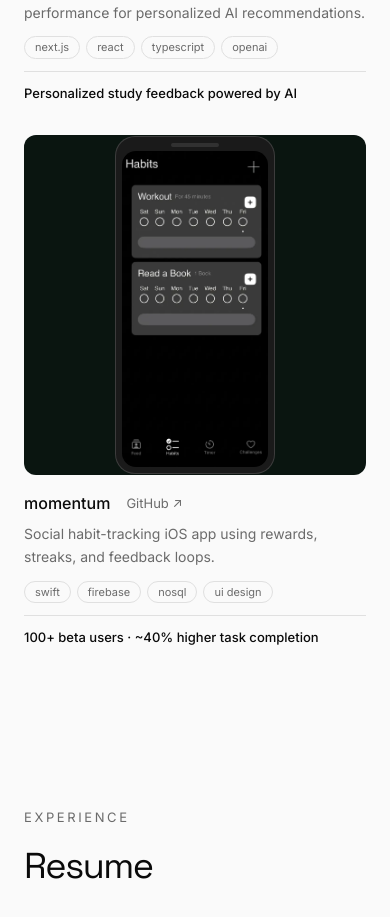
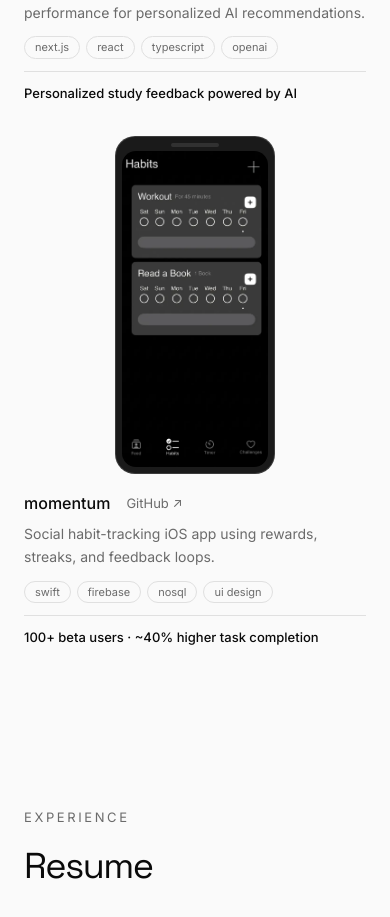
Before and after one commit to AndreTsoi/personal-site, a Next.js app in the folder nextapp/: page / in a window 390 px wide. Shown: the part 1264-2181 px from the top of the page. Built offline with nearby package versions, Linux system fonts and the light colour scheme.

Commit message:
Remove background box from phone mockup cards

```diff
--- a/nextapp/src/components/Projects.tsx
+++ b/nextapp/src/components/Projects.tsx
@@ -100,27 +100,31 @@ export default function Projects() {
           <Reveal key={p.title} delay={i * 0.08}>
             <article className="group">
               {/* Mockup card */}
+              {p.mockup === "browser" ? (
                 <a
                   href={p.links[0].href}
                   target="_blank"
                   rel="noopener noreferrer"
                   className="block rounded-xl overflow-hidden transition-transform duration-300 group-hover:-translate-y-1"
-                style={{
-                  background: p.bg,
-                  height: 340,
-                  ...(p.mockup === "phone" ? { display: "flex", alignItems: "center", justifyContent: "center", padding: "24px 32px" } : {}),
-                }}
+                  style={{ background: p.bg, height: 340 }}
                 >
-                {p.mockup === "browser" ? (
                   <BrowserFrame>
                     <Image src={p.image} alt={p.title} fill className="object-cover object-top" />
                   </BrowserFrame>
+                </a>
               ) : (
+                <a
+                  href={p.links[0].href}
+                  target="_blank"
+                  rel="noopener noreferrer"
+                  className="flex items-center justify-center transition-transform duration-300 group-hover:-translate-y-1"
+                  style={{ height: 340 }}
+                >
                   <PhoneFrame>
                     <Image src={p.image} alt={p.title} fill className="object-cover object-top" />
                   </PhoneFrame>
+                </a>
               )}
-              </a>
 
               {/* Info below */}
               <div className="mt-4">
```
Lines whose indentation alone changed are shown as unchanged.
